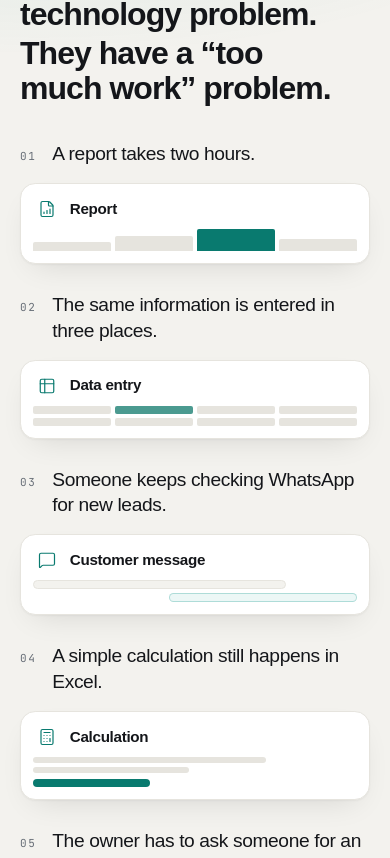
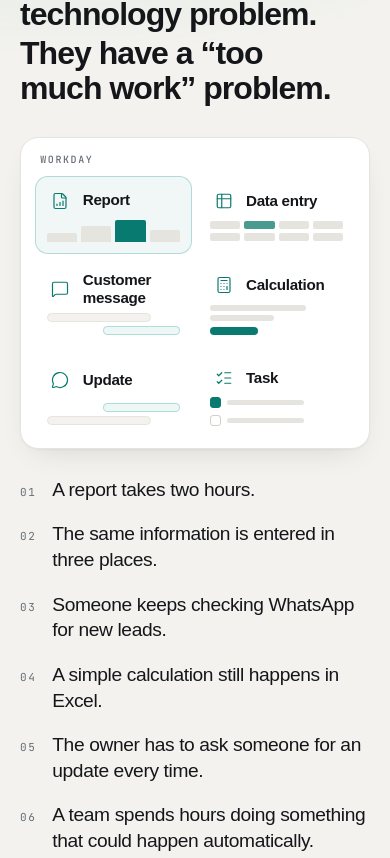
Before and after one commit to Satyam28041993/printsahaj, a Next.js app in the folder web/: page /solutions in a window 390 px wide. Shown: the part 1043-1901 px from the top of the page. Built offline with nearby package versions, Linux system fonts and the light colour scheme; a web font is replaced by a local one.

Commit message:
Restore one workday board and sharpen the PrintVerify screen.
Phones keep a single shared board in normal flow, PrintVerify shows its real HD screen flat, and the industry list becomes a quiet grid.

Co-authored-by: Prakruti2025 <Prakruti2025@users.noreply.github.com>

```diff
--- a/web/src/app/solutions.css
+++ b/web/src/app/solutions.css
@@ -178,20 +178,39 @@
 .sol-problem__story {
   display: flex;
   flex-direction: column;
-  gap: clamp(28px, 4vw, 56px);
-  margin-top: clamp(36px, 5vw, 64px);
-}
-
-/* The shared board is the desktop story. Phones render one card under
-   each sentence instead, so the picture and the words stay together. */
+  gap: clamp(28px, 4vw, 48px);
+  margin-top: clamp(32px, 4vw, 56px);
+}
+
+/* One board, in normal flow. It only sticks beside the sentences on a wide screen. */
 .sol-desk-wrap {
-  display: none;
+  position: static;
+  width: 100%;
 }
 
 .sol-board {
+  padding: 0.85rem 0.85rem 0.55rem;
+  border: 1px solid var(--border);
+  border-radius: 1.15rem;
+  background: var(--bg-elevated);
+  box-shadow: var(--shadow-card);
+}
+
+.sol-board__kicker {
+  margin: 0 0 0.55rem;
+  padding-inline: 0.35rem;
+  font-family: var(--font-jetbrains-mono), ui-monospace, monospace;
+  font-size: 10px;
+  font-weight: 500;
+  letter-spacing: 0.16em;
+  text-transform: uppercase;
+  color: var(--text-faint);
+}
+
+.sol-board__grid {
   display: grid;
   grid-template-columns: 1fr 1fr;
-  gap: 0.65rem;
+  gap: 0.35rem;
 }
 
 .sol-work {
@@ -200,13 +219,12 @@
   grid-template-areas:
     "icon label"
     "cue cue";
-  gap: 0.4rem 0.6rem;
+  gap: 0.35rem 0.55rem;
   align-items: center;
-  padding: 0.7rem 0.75rem 0.75rem;
-  border: 1px solid var(--border);
-  border-radius: 0.95rem;
-  background: var(--bg-elevated);
-  box-shadow: var(--shadow-card);
+  padding: 0.65rem 0.7rem 0.7rem;
+  border: 1px solid transparent;
+  border-radius: 0.8rem;
+  background: transparent;
 }
 
 .sol-work__icon {
@@ -345,24 +363,12 @@
   gap: 0.85rem 1rem;
   align-items: baseline;
   min-height: 0;
-  margin-top: 1.75rem;
+  margin-top: 1.15rem;
   padding-top: 0;
 }
 
 .sol-problem__item:first-child {
   margin-top: 0;
-}
-
-.sol-problem__visual {
-  grid-column: 1 / -1;
-  max-width: min(100%, 22rem);
-  margin-top: 0.15rem;
-}
-
-@media (min-width: 640px) {
-  .sol-problem__visual {
-    max-width: min(100%, 32rem);
-  }
 }
 
 .sol-problem__index {
@@ -414,6 +420,11 @@
   color: var(--accent);
 }
 
+.sol-work.is-active {
+  border-color: var(--accent-line);
+  background: color-mix(in srgb, var(--accent) 6%, var(--bg-elevated));
+}
+
 @media (min-width: 900px) {
   .sol-problem__story {
     display: grid;
@@ -426,34 +437,29 @@
   }
 
   .sol-desk-wrap {
-    display: block;
     position: sticky;
-    top: 6.5rem;
+    top: 6.75rem;
     order: 2;
     align-self: start;
   }
 
-  .sol-problem__visual {
-    display: none;
-  }
-
   .sol-problem__item {
-    min-height: clamp(6.75rem, 15vh, 9.5rem);
+    min-height: clamp(5.5rem, 12vh, 8rem);
     margin-top: 0;
     align-items: start;
-    padding-top: 0.35rem;
+    padding-top: 0.2rem;
   }
 
   .sol-work {
-    opacity: 0.55;
+    opacity: 0.62;
     transition:
       opacity 0.35s var(--m-ease, var(--h-ease)),
-      border-color 0.35s var(--m-ease, var(--h-ease));
+      border-color 0.35s var(--m-ease, var(--h-ease)),
+      background-color 0.35s var(--m-ease, var(--h-ease));
   }
 
   .sol-work.is-active {
     opacity: 1;
-    border-color: var(--accent-line);
   }
 }
 
@@ -1246,34 +1252,41 @@ html.js-motion .sol-area__visual:not(.is-in) .sol-path::before {
 }
 
 .sol-envs {
-  display: flex;
-  flex-wrap: wrap;
-  align-items: flex-end;
-  gap: 1.35rem 2rem;
-  max-width: 40rem;
+  display: grid;
+  grid-template-columns: 1fr;
+  gap: 1px;
+  max-width: 52rem;
   margin: clamp(2rem, 4vw, 3rem) 0 0;
   padding: 0;
   list-style: none;
+  overflow: hidden;
+  border: 1px solid var(--border);
+  border-radius: 1rem;
+  background: var(--border);
 }
 
 .sol-env {
-  display: inline-flex;
+  display: flex;
   flex-direction: column;
-  align-items: flex-start;
-  padding: 0 0 0.4rem;
-  border-bottom: 1px solid var(--border);
-  font-family: var(--font-display);
-  font-size: clamp(1.15rem, 1.02rem + 0.45vw, 1.45rem);
-  font-weight: 600;
-  letter-spacing: -0.02em;
-  line-height: 1.2;
+  justify-content: center;
+  gap: 0.28rem;
+  min-height: 4.5rem;
+  margin: 0;
+  padding: 0.85rem 1rem;
+  border: 0;
+  background: var(--bg-base);
+  font-family: var(--font-display);
+  font-size: 1.02rem;
+  font-weight: 600;
+  letter-spacing: -0.015em;
+  line-height: 1.25;
   color: var(--text-primary);
 }
 
 .sol-env__line {
   display: inline-flex;
   align-items: center;
-  gap: 0.45rem;
+  gap: 0.55rem;
 }
 
 .sol-env__icon {
@@ -1282,14 +1295,20 @@ html.js-motion .sol-area__visual:not(.is-in) .sol-path::before {
 }
 
 .sol-env--more {
-  border-bottom-color: transparent;
   font-weight: 500;
   color: var(--text-muted);
 }
 
+.sol-env--more .sol-env__line {
+  padding-left: calc(16px + 0.55rem);
+}
+
 .sol-env--deep {
-  gap: 0.2rem;
-  border-bottom-color: var(--accent);
+  background: color-mix(in srgb, var(--accent) 7%, var(--bg-base));
+}
+
+.sol-env--deep .sol-env__icon {
+  color: var(--accent);
 }
 
 .sol-env__note {
@@ -1299,6 +1318,19 @@ html.js-motion .sol-area__visual:not(.is-in) .sol-path::before {
   letter-spacing: 0.12em;
   text-transform: uppercase;
   color: var(--accent);
+}
+
+@media (min-width: 640px) {
+  .sol-envs {
+    grid-template-columns: 1fr 1fr;
+  }
+}
+
+@media (min-width: 1024px) {
+  .sol-envs {
+    grid-template-columns: 1fr 1fr 1fr;
+    max-width: none;
+  }
 }
 
 /* ---- the rest of the story ---------------------------------------------- */
@@ -1411,6 +1443,16 @@ html.js-motion .sol-area__visual:not(.is-in) .sol-path::before {
 .sol-print .dvc {
   width: 100%;
   max-width: none;
+}
+
+/* The real PrintVerify screen, flat and large enough to read. No crop, no tilt. */
+.sol-proof--verify .media-figure {
+  max-width: 1000px;
+}
+
+.sol-proof--verify .dvf__screen > img {
+  object-fit: contain;
+  object-position: center;
 }
 
 .sol-print__more {
@@ -1771,6 +1813,10 @@ html.js-motion .sol-area__visual:not(.is-in) .sol-path::before {
     align-items: start;
   }
 
+  .sol-proof--verify {
+    grid-column: 1 / -1;
+  }
+
   .sol-start__grid {
     grid-template-columns: minmax(0, 1.15fr) minmax(260px, 0.85fr);
   }
--- a/web/src/components/landing/ShowcaseMedia.tsx
+++ b/web/src/components/landing/ShowcaseMedia.tsx
@@ -29,6 +29,7 @@ export default function ShowcaseMedia({
   className = "",
   collage,
   priority = false,
+  flat = false,
 }: {
   slug: ShowcaseSlug;
   title: string;
@@ -38,6 +39,11 @@ export default function ShowcaseMedia({
   collage?: "showcase" | "help";
   /** Eager-load the collage's main image (first visible tab only). */
   priority?: boolean;
+  /**
+   * Show the collage's main HD screen flat, with no crop and no tilt.
+   * Used where a layered mock-up makes the interface hard to read.
+   */
+  flat?: boolean;
 }) {
   const spec = collage === "showcase" ? SHOWCASE_COLLAGES[slug] : collage === "help" ? HELP_COLLAGES[slug] : undefined;
   const flags = SHOWCASE_MEDIA[slug];
@@ -50,6 +56,26 @@ export default function ShowcaseMedia({
     // eslint-disable-next-line react-hooks/set-state-in-effect
     if (inView) setNear(true);
   }, [inView]);
+
+  const main = spec?.layers[0];
+  if (flat && main) {
+    return (
+      <figure className={`media-figure ${className}`} aria-label={title}>
+        <DeviceFrame variant="browser" ratio={main.width / main.height} tilt={false}>
+          {/* eslint-disable-next-line @next/next/no-img-element */}
+          <img
+            src={main.src}
+            alt={main.alt || title}
+            width={main.width}
+            height={main.height}
+            loading={priority ? "eager" : "lazy"}
+            decoding="async"
+          />
+        </DeviceFrame>
+        {SHOWCASE_CAPTIONS[slug] ? <figcaption className="media-caption">{SHOWCASE_CAPTIONS[slug]}</figcaption> : null}
+      </figure>
+    );
+  }
 
   if (spec) return <DeviceCollage {...spec} label={title} caption={SHOWCASE_CAPTIONS[slug]} priority={priority} />;
   if (!image && !video) return <>{fallback}</>;
--- a/web/src/components/solutions/SolutionsPrint.tsx
+++ b/web/src/components/solutions/SolutionsPrint.tsx
@@ -47,9 +47,19 @@ export default function SolutionsPrint() {
         <ul className="sol-print__more">
           {print.secondary.map((item, index) =>
             "slug" in item ? (
-              <li key={item.name} className="sol-proof" data-reveal style={beat(index + 4)}>
+              <li
+                key={item.name}
+                className={item.slug === "printverify" ? "sol-proof sol-proof--verify" : "sol-proof"}
+                data-reveal
+                style={beat(index + 4)}
+              >
                 <h3 className="sol-proof__name">{item.name}</h3>
-                <ShowcaseMedia slug={item.slug as ShowcaseSlug} title={item.screen} collage="showcase" />
+                <ShowcaseMedia
+                  slug={item.slug as ShowcaseSlug}
+                  title={item.screen}
+                  collage="showcase"
+                  flat={item.slug === "printverify"}
+                />
                 <p className="sol-proof__line">{item.line}</p>
                 <a className="sol-link" href={item.href}>
                   {item.link}
--- a/web/src/components/solutions/SolutionsProblem.tsx
+++ b/web/src/components/solutions/SolutionsProblem.tsx
@@ -15,9 +15,9 @@ const WORK: Record<SolutionFragmentKind, { label: string; Icon: LucideIcon }> =
 };
 
 /**
- * The workday. On a phone each sentence sits with the card it describes.
- * On a wide screen the same cards stay in one board and the sentence in
- * view is the one that comes forward. Scroll stays native.
+ * One shared workday board. The sentences stay in the page beside it on a
+ * wide screen, and in normal flow under it on a phone. Nothing sticks on
+ * mobile, and scroll stays native.
  */
 export default function SolutionsProblem() {
   const { problem } = solutions;
@@ -37,7 +37,7 @@ export default function SolutionsProblem() {
         if (Number.isNaN(index)) return;
         setActive(index);
       },
-      { threshold: [0.35, 0.6, 0.85], rootMargin: "-18% 0px -40% 0px" },
+      { threshold: [0.4, 0.7], rootMargin: "-20% 0px -35% 0px" },
     );
     nodes.forEach((node) => observer.observe(node));
     return () => observer.disconnect();
@@ -61,9 +61,12 @@ export default function SolutionsProblem() {
         <div className="sol-problem__story">
           <div className="sol-desk-wrap">
             <div className="sol-board" aria-hidden="true">
-              {problem.items.map((item, index) => (
-                <WorkCard key={item.id} kind={item.kind} active={index === active} />
-              ))}
+              <p className="sol-board__kicker">Workday</p>
+              <div className="sol-board__grid">
+                {problem.items.map((item, index) => (
+                  <WorkCard key={item.id} kind={item.kind} active={index === active} />
+                ))}
+              </div>
             </div>
           </div>
 
@@ -79,9 +82,6 @@ export default function SolutionsProblem() {
               >
                 <span className="sol-problem__index">{String(index + 1).padStart(2, "0")}</span>
                 <p>{item.text}</p>
-                <div className="sol-problem__visual">
-                  <WorkCard kind={item.kind} active />
-                </div>
               </li>
             ))}
           </ol>
```
